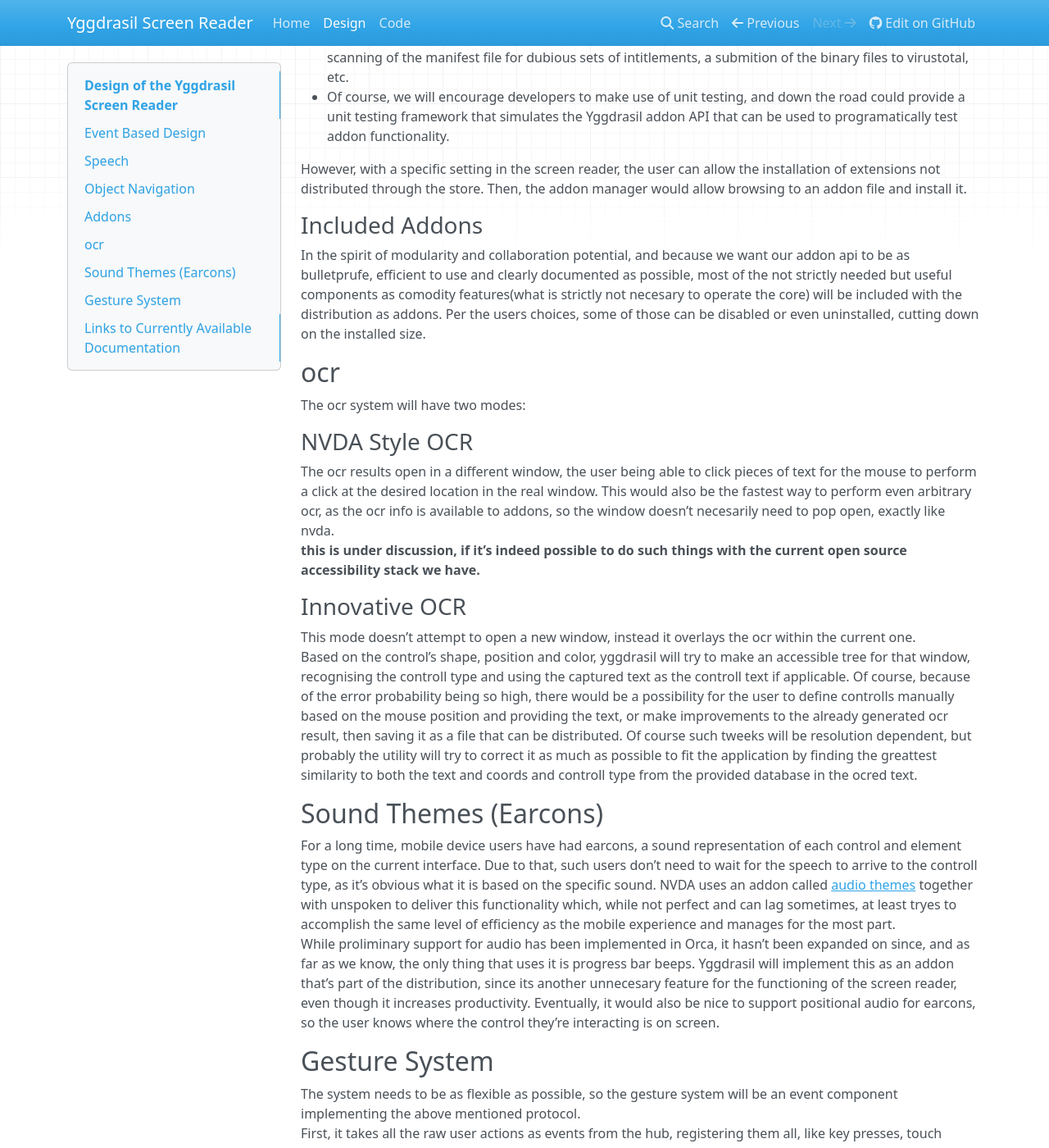
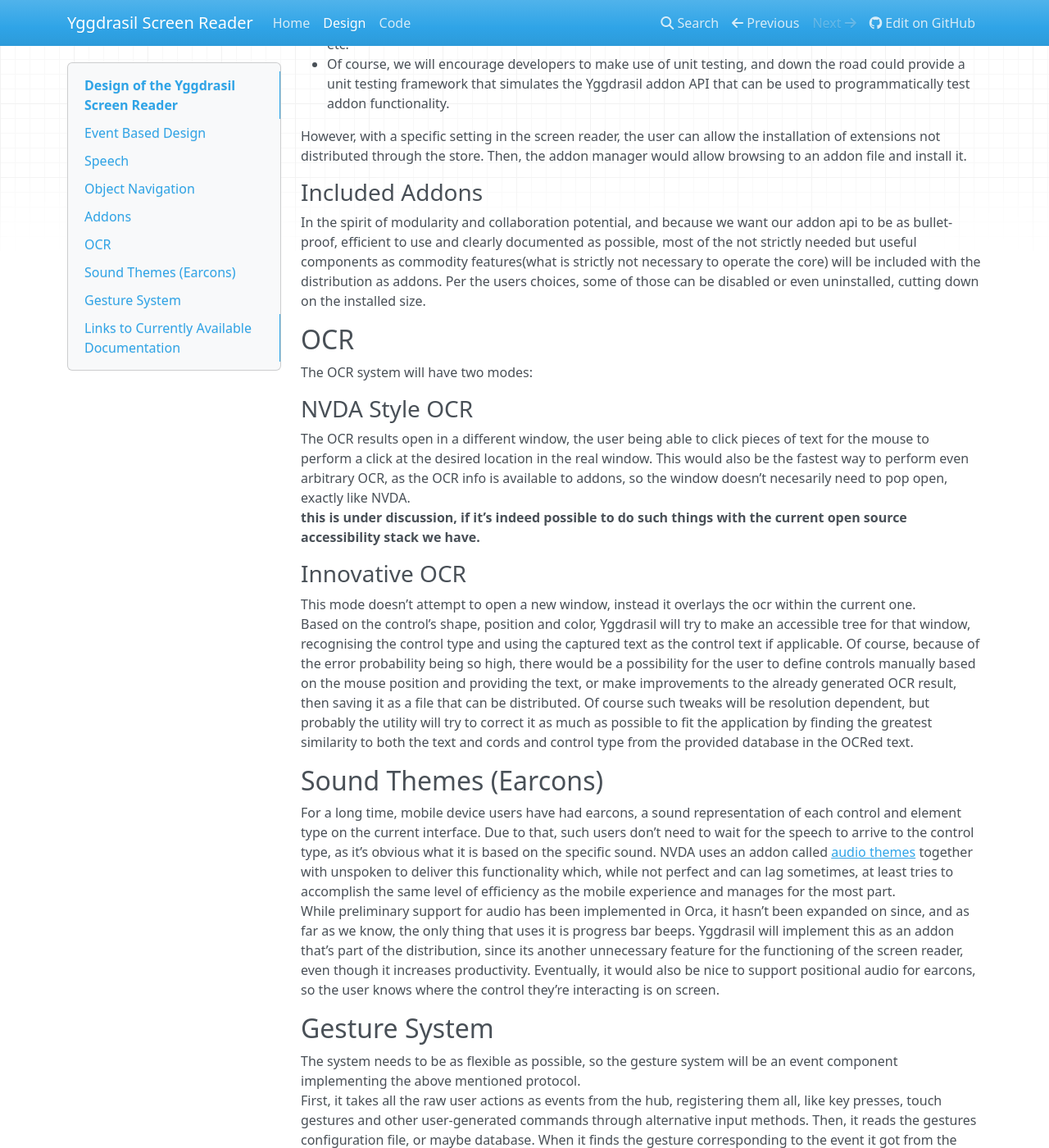
Before and after one commit to brogar2000/site, an MkDocs documentation site: the page built from docs/design-document.md, in a window 1280 px wide and 1400 px high, scrolled down 2264 px. Shown: the whole window at 82% size. Built offline with MkDocs 1.6.1, drawn with Linux system fonts in a browser that asks for light colours; nearby versions of some CDN libraries; some of the changed text lies outside the part shown.

Commit message:
Basic spelling, capitalization

```diff
--- a/docs/design-document.md
+++ b/docs/design-document.md
@@ -21,7 +21,7 @@ Keyboard/alternative input method component, UI component, speech component, etc
 
 ## Speech
 
-As we want to make sure our screen reader integrates with the linux ecosystem and the existing tools as much as possible, we decided we will use speech dispatcher as the speech platform
+As we want to make sure our screen reader integrates with the Linux ecosystem and the existing tools as much as possible, we decided we will use speech dispatcher as the speech platform
 
 Each speech related setting will be saved on a per screen reader, per user basis by default. However, we consider the possibility to include a utility that allows modification of the global speech dispatcher configuration. Whether this is achievable depends on how stable the speech-dispatcher config format is, and if we can reverse engineer it or find some kind of formal spec. We can use the [nom crate][nom] to parse it.
 
@@ -63,35 +62,35 @@ Like any extension store, features like searching, filtering and so on will be a
 Since this is a public addon platform, we will have to make sure our users don't get infected due to the addons distributed through it, therefore
 
 - In order to be published on the store, an addon needs to be digitally signed with a certificate that uniquely identifies the entity or organisation responsible for its development and distribution.
-- a static analysis of the archive would comense whenever a new version is uploaded. This could include scanning of the manifest file for dubious sets of intitlements, a submition of the binary files to virustotal, etc.
-- Of course, we will encourage developers to make use of unit testing, and down the road could provide a unit testing framework that simulates the Yggdrasil addon API that can be used to programatically test addon functionality.
+- a static analysis of the archive would commence whenever a new version is uploaded. This could include scanning of the manifest file for dubious sets of entitlements, a submission of the binary files to virustotal, etc.
+- Of course, we will encourage developers to make use of unit testing, and down the road could provide a unit testing framework that simulates the Yggdrasil addon API that can be used to programmatically test addon functionality.
 
 However, with a specific setting in the screen reader, the user can allow the installation of extensions not distributed through the store. Then, the addon manager would allow browsing to an addon file and install it.
 
 ### Included Addons
 
-In the spirit of modularity and collaboration potential, and because we want our addon api to be as bulletprufe, efficient to use and clearly documented as possible, most of the not strictly needed but useful components as comodity features(what is strictly not necesary to operate the core) will be included with the distribution as addons. Per the users choices, some of those can be disabled or even uninstalled, cutting down on the installed size.
+In the spirit of modularity and collaboration potential, and because we want our addon api to be as bullet-proof, efficient to use and clearly documented as possible, most of the not strictly needed but useful components as commodity features(what is strictly not necessary to operate the core) will be included with the distribution as addons. Per the users choices, some of those can be disabled or even uninstalled, cutting down on the installed size.
 
-## ocr
+## OCR
 
-The ocr system will have two modes:
+The OCR system will have two modes:
 
 ### NVDA Style OCR
 
-The ocr results open in a different window, the user being able to click pieces of text for the mouse to perform a click at the desired location in the real window. This would also be the fastest way to perform even arbitrary ocr, as the ocr info is available to addons, so the window doesn't necesarily need to pop open, exactly like nvda.
+The OCR results open in a different window, the user being able to click pieces of text for the mouse to perform a click at the desired location in the real window. This would also be the fastest way to perform even arbitrary OCR, as the OCR info is available to addons, so the window doesn't necesarily need to pop open, exactly like NVDA.
 **this is under discussion, if it's indeed possible to do such things with the current open source accessibility stack we have.**
 
 ### Innovative OCR
 
 This mode doesn't attempt to open a new window, instead it overlays the ocr within the current one.
-Based on the control's shape, position and color, yggdrasil will try to make an accessible tree for that window, recognising the controll type and using the captured text as the controll text if applicable. Of course, because of the error probability being so high, there would be a possibility for the user to define controlls manually based on the mouse position and providing the text, or make improvements to the already generated ocr result, then saving it as a file that can be distributed. Of course such tweeks will be resolution dependent, but probably the utility will try to correct it as much as possible to fit the application by finding the greattest similarity to both the text and coords and controll type from the provided database in the ocred text.
+Based on the control's shape, position and color, Yggdrasil will try to make an accessible tree for that window, recognising the control type and using the captured text as the control text if applicable. Of course, because of the error probability being so high, there would be a possibility for the user to define controls manually based on the mouse position and providing the text, or make improvements to the already generated OCR result, then saving it as a file that can be distributed. Of course such tweaks will be resolution dependent, but probably the utility will try to correct it as much as possible to fit the application by finding the greatest similarity to both the text and cords and control type from the provided database in the OCRed text.
 
 ## Sound Themes (Earcons)
 
-For a long time, mobile device users have had earcons, a sound representation of each control and element type on the current interface. Due to that, such users don't need to wait for the speech to arrive to the controll type, as it's obvious what it is based on the specific sound.
-NVDA uses an addon called [audio themes][audio-themes-nvda-addon] together with unspoken to deliver this functionality which, while not perfect and can lag sometimes, at least tryes to accomplish the same level of efficiency as the mobile experience and manages for the most part.
-While proliminary support for audio has been implemented in Orca, it hasn't been expanded on since, and as far as we know, the only thing that uses it is progress bar beeps.
-Yggdrasil will implement this as an addon that's part of the distribution, since its another unnecesary feature for the functioning of the screen reader, even though it increases productivity.
+For a long time, mobile device users have had earcons, a sound representation of each control and element type on the current interface. Due to that, such users don't need to wait for the speech to arrive to the control type, as it's obvious what it is based on the specific sound.
+NVDA uses an addon called [audio themes][audio-themes-nvda-addon] together with unspoken to deliver this functionality which, while not perfect and can lag sometimes, at least tries to accomplish the same level of efficiency as the mobile experience and manages for the most part.
+While preliminary support for audio has been implemented in Orca, it hasn't been expanded on since, and as far as we know, the only thing that uses it is progress bar beeps.
+Yggdrasil will implement this as an addon that's part of the distribution, since its another unnecessary feature for the functioning of the screen reader, even though it increases productivity.
 Eventually, it would also be nice to support positional audio for earcons, so the user knows where the control they're interacting is on screen.
 
 [audio-themes-nvda-addon]: https://addons.nvda-project.org/addons/AudioThemes.en.html
```
Also changed, not shown: other parts of docs/design-document.md (+6 -7 lines), docs/index.md (+14 -14 lines).
